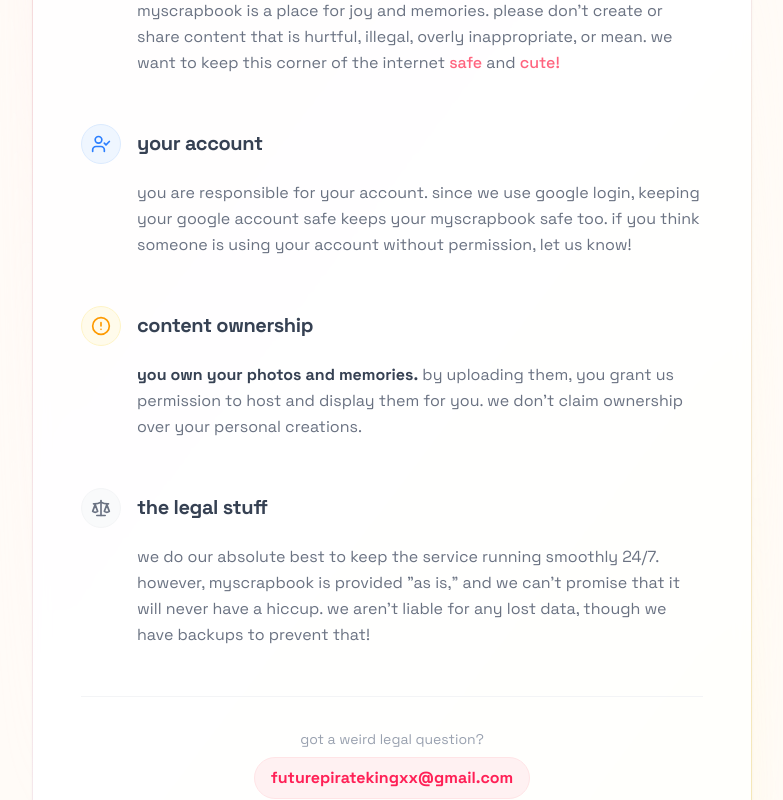
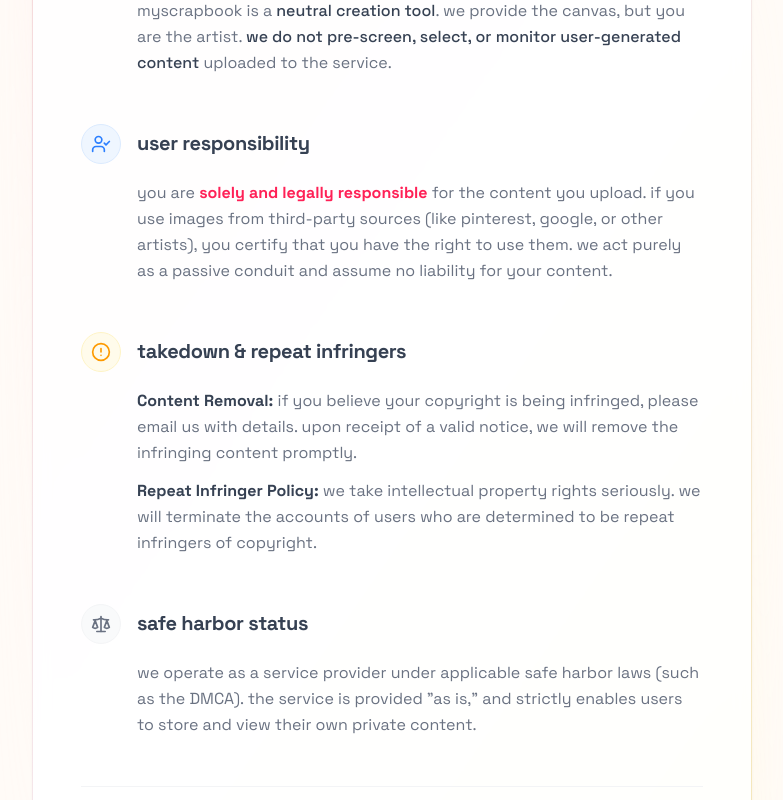
Before and after one commit to Bot-code-2003/Scrapebook, a Next.js app: page /terms in a window 1280 px wide. Shown: the part 500-1300 px from the top of the page, without its empty margins (248-1031 px from the left). Built offline with nearby package versions, Linux system fonts and the light colour scheme; no server answers.

Commit message:
updated terms

```diff
--- a/app/privacy/page.jsx
+++ b/app/privacy/page.jsx
@@ -44,11 +44,10 @@
                       <div className="w-10 h-10 rounded-full bg-blue-50 text-blue-500 flex items-center justify-center border border-blue-100">
                         <Shield className="w-5 h-5" />
                       </div>
-                      <h2 className="text-xl font-bold text-gray-700">what we collect</h2>
+                      <h2 className="text-xl font-bold text-gray-700">content privacy</h2>
                     </div>
                     <p className="text-gray-500 leading-relaxed pl-14">
-                      we keep it simple. when you log in with google, we only save your <span className="text-gray-700 font-medium">name, email, and profile picture</span>.
-                      we also store the beautiful <span className="text-gray-700 font-medium">scrapbooks</span> you create, including the photos and text you add to them, so you can access them forever.
+                      when you log in with google, we see your name, email, and profile picture. any scrapbooks you create are <span className="text-gray-700 font-medium">stored securely</span> to let you access and edit them. we do not access, view, or use your private content for any purpose other than providing this storage service.
                     </p>
                   </section>
 
@@ -58,7 +57,7 @@
                       <div className="w-10 h-10 rounded-full bg-purple-50 text-purple-500 flex items-center justify-center border border-purple-100">
                         <Eye className="w-5 h-5" />
                       </div>
-                      <h2 className="text-xl font-bold text-gray-700">how we use it</h2>
+                      <h2 className="text-xl font-bold text-gray-700">your data, your control</h2>
                     </div>
                     <div className="pl-14 space-y-4 text-gray-500 leading-relaxed">
                         <p>we use your data strictly to:</p>
--- a/app/terms/page.jsx
+++ b/app/terms/page.jsx
@@ -44,10 +44,10 @@
                       <div className="w-10 h-10 rounded-full bg-pink-50 text-pink-500 flex items-center justify-center border border-pink-100">
                         <Heart className="w-5 h-5" />
                       </div>
-                      <h2 className="text-xl font-bold text-gray-700">be nice & creative</h2>
+                      <h2 className="text-xl font-bold text-gray-700">neutral tool & platform</h2>
                     </div>
                     <p className="text-gray-500 leading-relaxed pl-14">
-                      myscrapbook is a place for joy and memories. please don't create or share content that is hurtful, illegal, overly inappropriate, or mean. we want to keep this corner of the internet <span className="text-rose-400 font-medium">safe</span> and <span className="text-rose-400 font-medium">cute!</span>
+                      myscrapbook is a <span className="text-gray-700 font-medium">neutral creation tool</span>. we provide the canvas, but you are the artist. <span className="text-gray-700 font-medium">we do not pre-screen, select, or monitor user-generated content</span> uploaded to the service.
                     </p>
                   </section>
 
@@ -57,10 +57,10 @@
                       <div className="w-10 h-10 rounded-full bg-blue-50 text-blue-500 flex items-center justify-center border border-blue-100">
                         <UserCheck className="w-5 h-5" />
                       </div>
-                      <h2 className="text-xl font-bold text-gray-700">your account</h2>
+                      <h2 className="text-xl font-bold text-gray-700">user responsibility</h2>
                     </div>
                     <p className="text-gray-500 leading-relaxed pl-14">
-                      you are responsible for your account. since we use google login, keeping your google account safe keeps your myscrapbook safe too. if you think someone is using your account without permission, let us know!
+                      you are <span className="text-rose-500 font-bold">solely and legally responsible</span> for the content you upload. if you use images from third-party sources (like pinterest, google, or other artists), you certify that you have the right to use them. we act purely as a passive conduit and assume no liability for your content.
                     </p>
                   </section>
 
@@ -70,11 +70,16 @@
                       <div className="w-10 h-10 rounded-full bg-amber-50 text-amber-500 flex items-center justify-center border border-amber-100">
                         <AlertCircle className="w-5 h-5" />
                       </div>
-                      <h2 className="text-xl font-bold text-gray-700">content ownership</h2>
+                      <h2 className="text-xl font-bold text-gray-700">takedown & repeat infringers</h2>
                     </div>
-                    <p className="text-gray-500 leading-relaxed pl-14">
-                     <span className="text-gray-700 font-bold">you own your photos and memories.</span> by uploading them, you grant us permission to host and display them for you. we don't claim ownership over your personal creations.
-                    </p>
+                    <div className="text-gray-500 leading-relaxed pl-14 space-y-3">
+                        <p>
+                            <span className="text-gray-700 font-bold">Content Removal:</span> if you believe your copyright is being infringed, please email us with details. upon receipt of a valid notice, we will remove the infringing content promptly.
+                        </p>
+                        <p>
+                            <span className="text-gray-700 font-bold">Repeat Infringer Policy:</span> we take intellectual property rights seriously. we will terminate the accounts of users who are determined to be repeat infringers of copyright.
+                        </p>
+                    </div>
                   </section>
 
                    {/* Section 4 */}
@@ -83,17 +88,17 @@
                       <div className="w-10 h-10 rounded-full bg-gray-50 text-gray-500 flex items-center justify-center border border-gray-100">
                         <Scale className="w-5 h-5" />
                       </div>
-                      <h2 className="text-xl font-bold text-gray-700">the legal stuff</h2>
+                      <h2 className="text-xl font-bold text-gray-700">safe harbor status</h2>
                     </div>
                     <p className="text-gray-500 leading-relaxed pl-14">
-                     we do our absolute best to keep the service running smoothly 24/7. however, myscrapbook is provided "as is," and we can't promise that it will never have a hiccup. we aren't liable for any lost data, though we have backups to prevent that!
+                     we operate as a service provider under applicable safe harbor laws (such as the DMCA). the service is provided "as is," and strictly enables users to store and view their own private content.
                     </p>
                   </section>
 
                   {/* Contact */}
                   <div className="mt-12 pt-8 border-t border-gray-100 text-center">
-                     <p className="text-gray-400 text-sm mb-2">
-                        got a weird legal question?
+                     <p className="text-gray-400 text-sm mb-2 font-medium">
+                        legal & copyright inquiries
                      </p>
                      <a
                         href="mailto:futurepiratekingxx@gmail.com"
```
